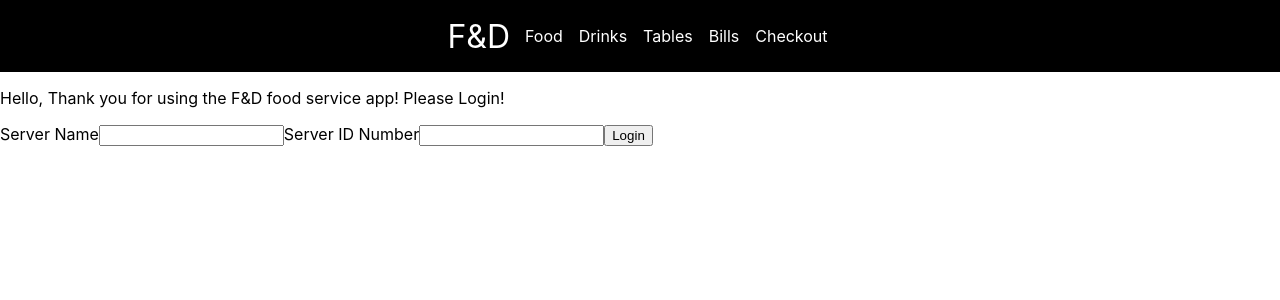
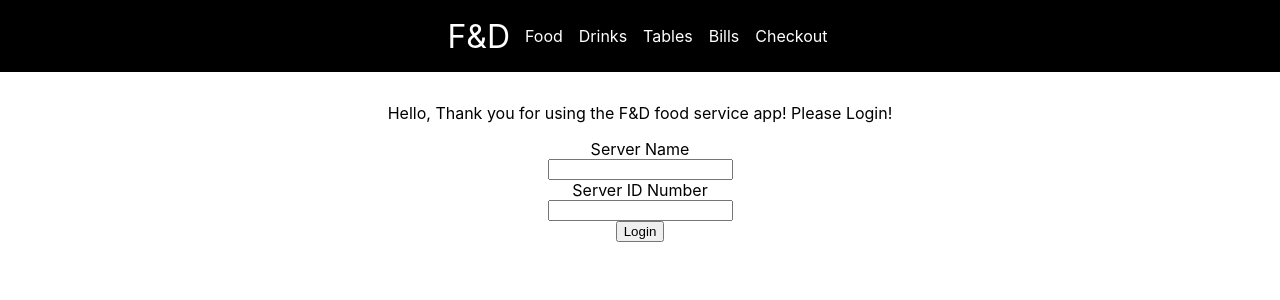
Before and after one commit to BlakeSartin/Food_Service_App, a React (Create React App) app in the folder food_service_app/: page / in a window 1280 px wide. Shown: the top 300 px of the page. Built offline with nearby package versions, Linux system fonts and the light colour scheme.

Commit message:
add styling to login page

```diff
--- a/food_service_app/src/App.css
+++ b/food_service_app/src/App.css
@@ -12,3 +12,19 @@
   font-size: calc(10px + 2vmin);
   color: white;
 }
+
+.login{
+  display: flex;
+  align-items: center;
+  justify-content: center;
+  flex-direction: column;
+  padding: 10px;
+  margin: 5px;
+}
+
+.login-form{
+  display: flex;
+  align-items: center;
+  justify-content: center;
+  flex-direction: column;
+}
--- a/food_service_app/src/App.js
+++ b/food_service_app/src/App.js
@@ -32,8 +32,8 @@ function App() {
       <Topbar />
       {component}
       <div className="login">
-        <p>Hello, Thank you for using the F&D food service app! Please Login!</p>
-        <form>
+        <p className="login-p">Hello, Thank you for using the F&D food service app! Please Login!</p>
+        <form className="login-form">
           <label for="servername">Server Name</label>
           <input type="text" id="servername" name="servername"></input>
           <label for="server#">Server ID Number</label>
```
